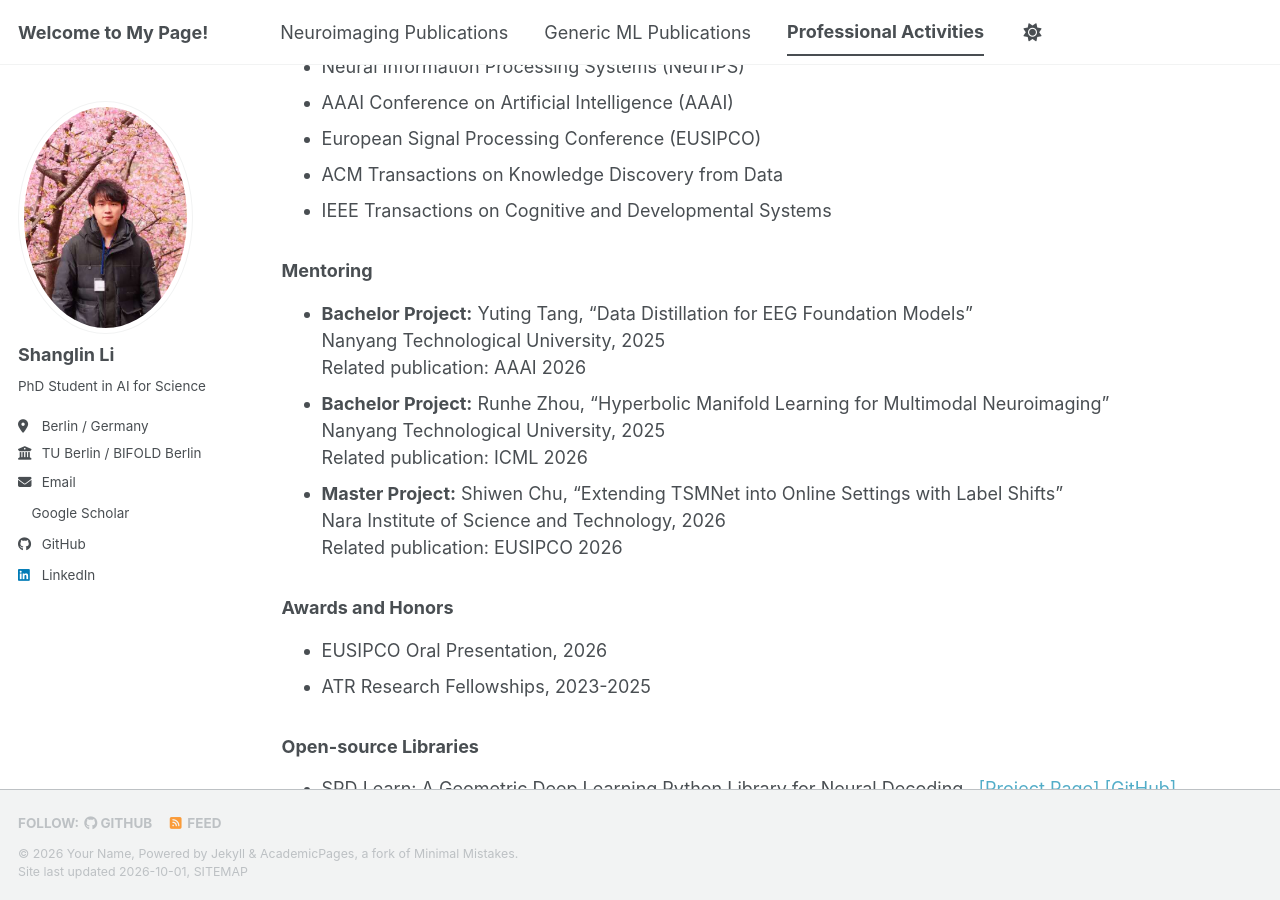
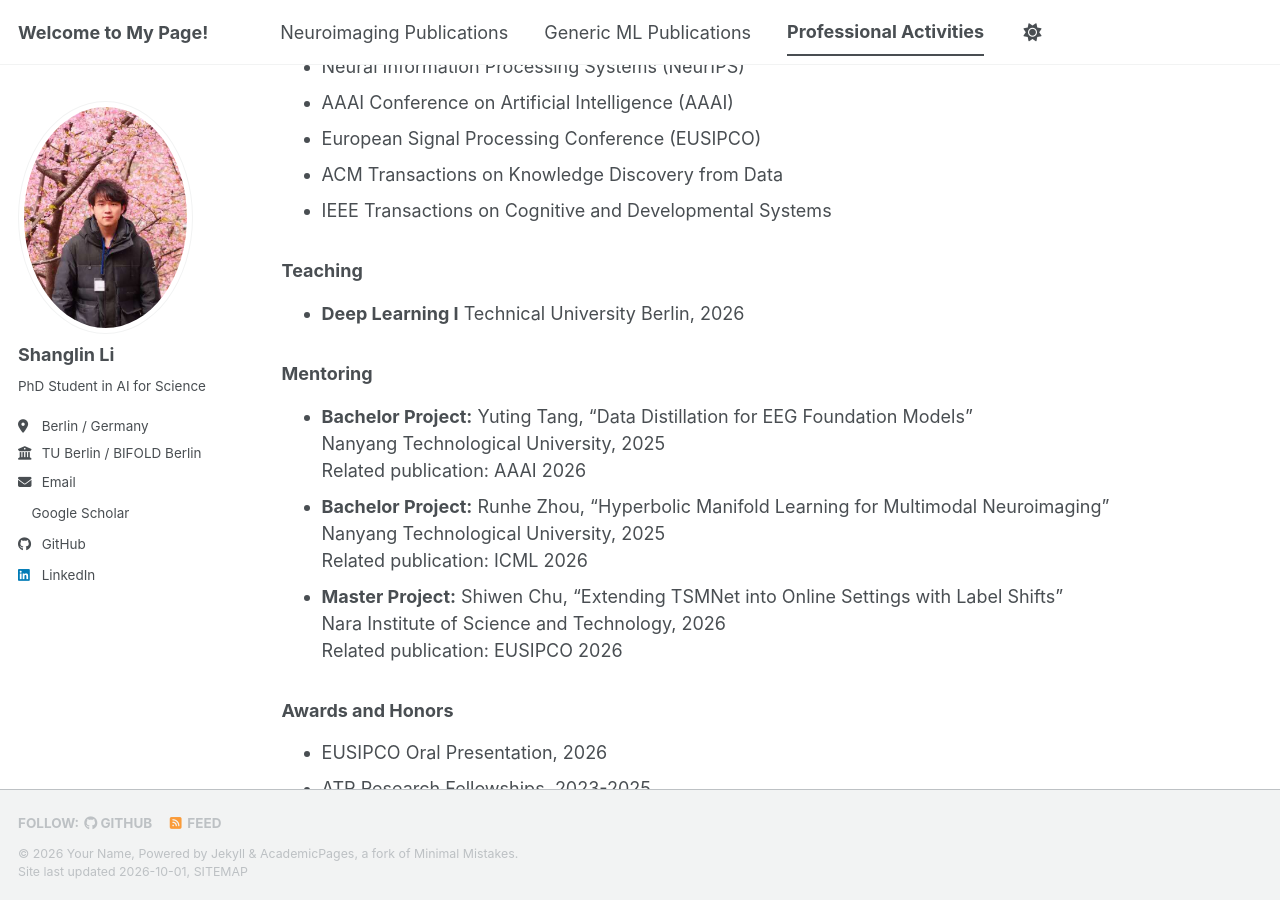
Before and after one commit to fightlesliefigt/fightlesliefigt.github.io, a Jekyll site: the page built from _pages/portfolio.html, in a window 1280 px wide and 900 px high, scrolled down 362 px. Built offline with Jekyll 4.4.1, drawn with Linux system fonts in a browser that asks for light colours; a style sheet for code colours, icons or effects is not loaded.

Commit message:
Update portfolio.html

```diff
--- a/_pages/portfolio.html
+++ b/_pages/portfolio.html
@@ -22,6 +22,16 @@ author_profile: true
   <li>ACM Transactions on Knowledge Discovery from Data</li>
   <li>IEEE Transactions on Cognitive and Developmental Systems</li>
 </ul>
+
+
+<h3>Teaching</h3>
+<ul>
+  <li>
+    <b>Deep Learning Ⅰ</b>
+    Technical University Berlin, 2026
+  </li>
+</ul>
+
 
 <h3>Mentoring</h3>
 <ul>
```
